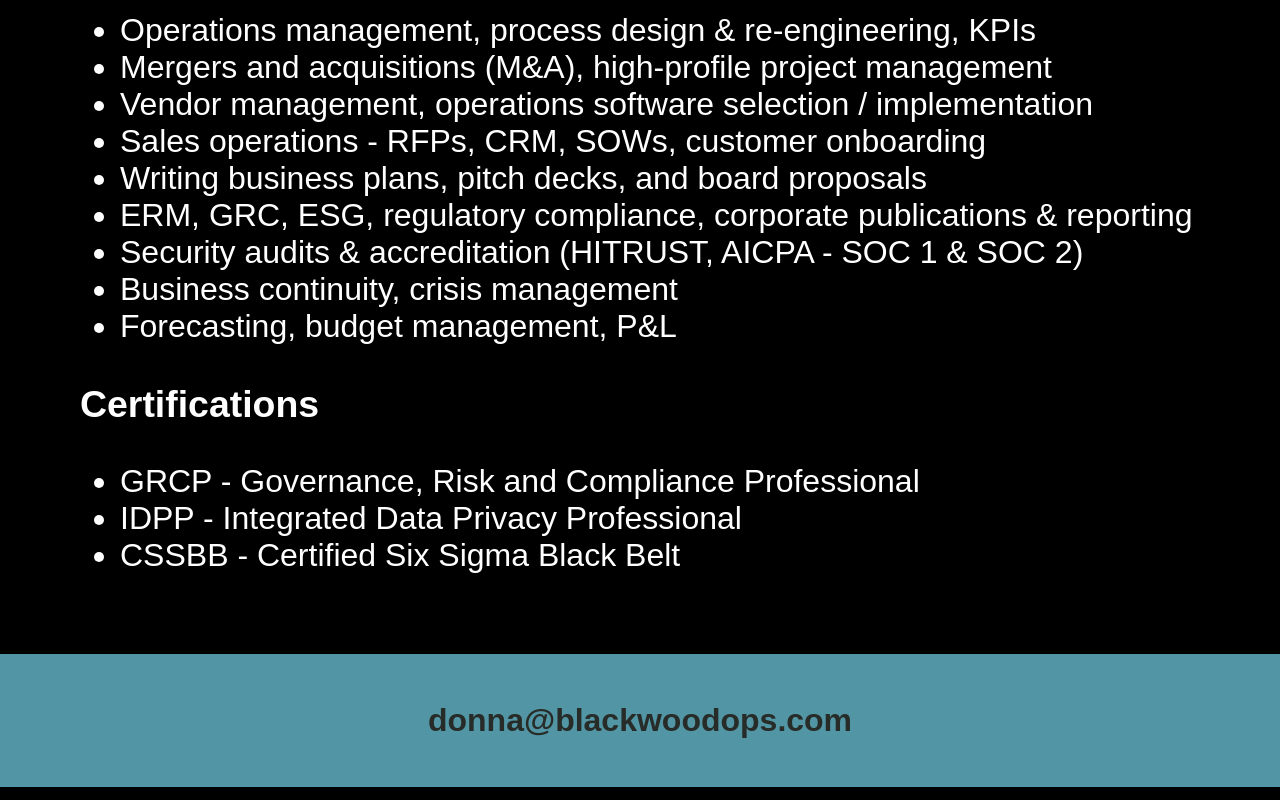
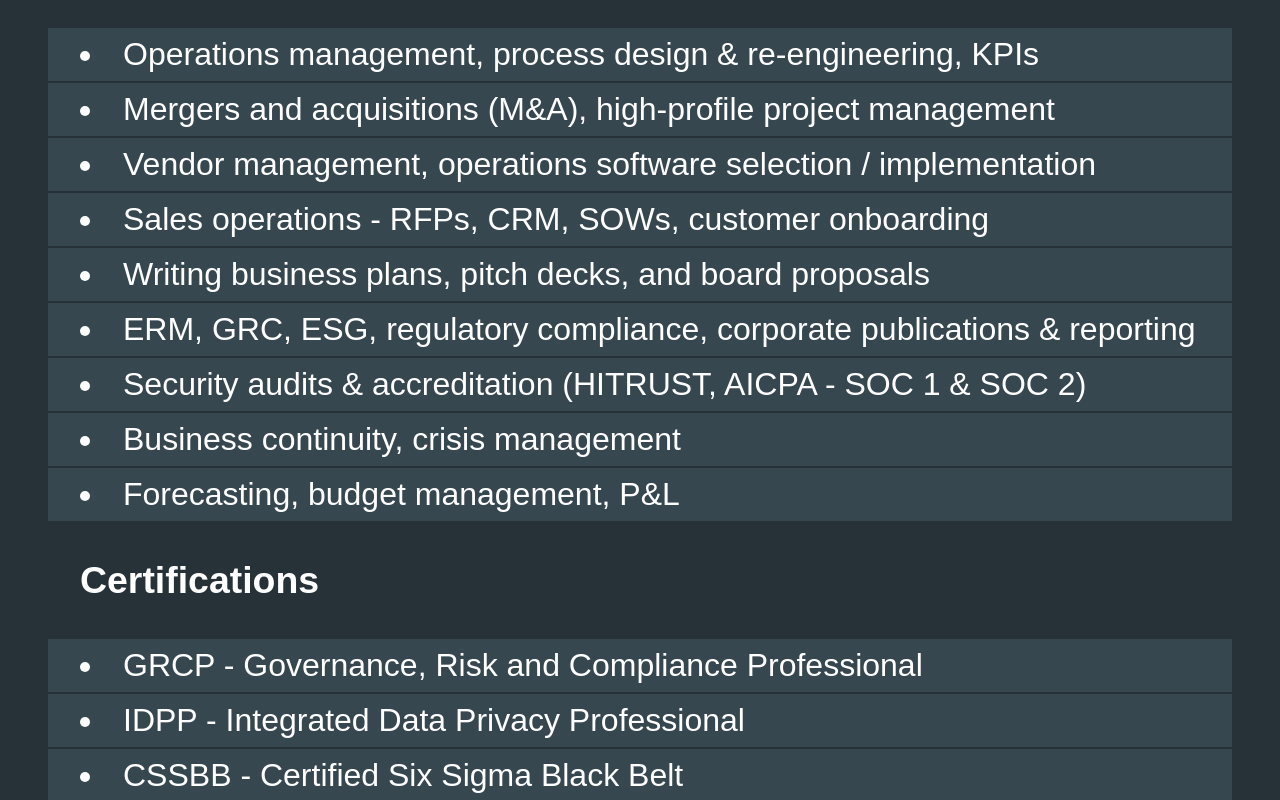
Before and after one commit to mnodson/blackwoodops, an Angular app in the folder blackwoodops-website/: page / in a window 1280 px wide. Shown: the part 4080-4880 px from the top of the page. Built offline with nearby package versions, Linux system fonts and the light colour scheme; a web font is replaced by a local one.

Commit message:
additional fomatting

```diff
--- a/blackwoodops-website/src/app/app.component.html
+++ b/blackwoodops-website/src/app/app.component.html
@@ -34,7 +34,7 @@
     </div>
   </section>
 
-  <section #section2>
+  <section #section2 class="alternate">
     <div class="seg-main">
 
       <h3>Summary</h3>
--- a/blackwoodops-website/src/app/app.component.scss
+++ b/blackwoodops-website/src/app/app.component.scss
@@ -107,6 +107,19 @@
         color: var(--brand-orange);
         font-weight: 600;
     }
+
+    ul {
+        list-style: inside;
+        padding: 0;
+        margin-left: -2rem;
+        margin-right: -2rem;
+
+        li {
+            background: #37474F;
+            padding: 0.5rem 2rem;
+            margin-bottom: 2px;
+        }
+    }
 }
 
 .office_background {
@@ -149,7 +162,7 @@
 
 .headshot {
     width: 40rem;
-    height: 60rem;
+    height: 50rem;
 
     .floating-pin {
         position: absolute;
@@ -262,12 +275,20 @@
     }
 }
 
+section {
+    &.alternate {
+        background: #263238;
+        padding-top: 1rem;
+        padding-bottom: 1rem;
+    }
+}
+
 footer {
-    color: var(--brand-dark);
-    padding: 3rem;
+    color: #9E9E9E;
+    padding: 10rem 2rem;
     text-align: center;
     font-size: 2rem;
-    background: var(--brand-teal);
+    background: #000000;
     font-weight: 900;
 }
 
@@ -309,7 +330,7 @@ footer {
 
         &.donna {
             background: linear-gradient(to left, transparent 70%, black 100%), url(/assets/images/donna_transparent.png);
-            background-position: bottom left;
+            background-position: bottom right;
             left: 0;
             right: 0;
             background-size: contain;
@@ -337,6 +358,13 @@ footer {
 
         margin: 2rem;
         font-size: 2rem;
+
+
+
+        ul {
+            list-style: none;
+        }
+
     }
 
     .scroll-segments {
```
